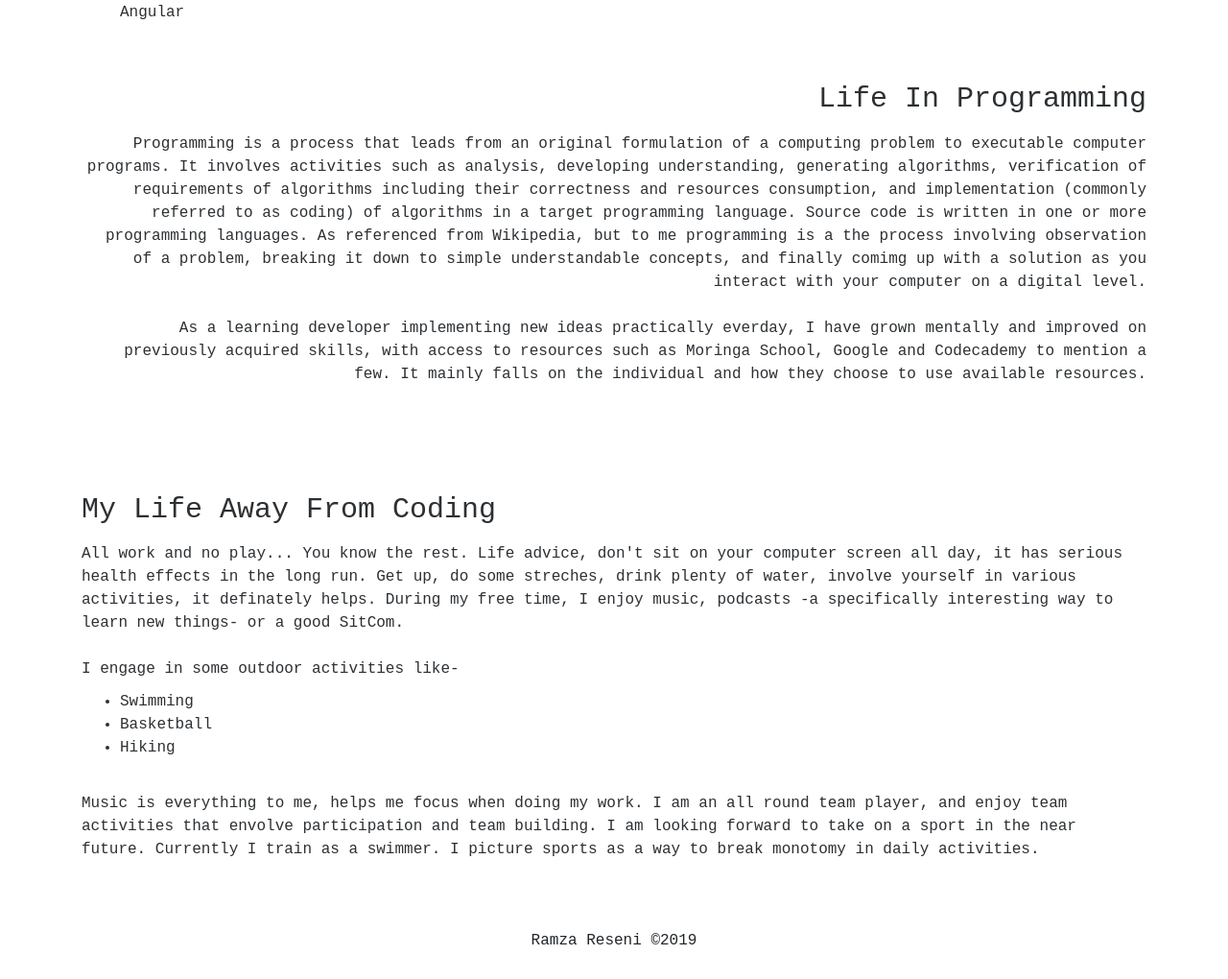
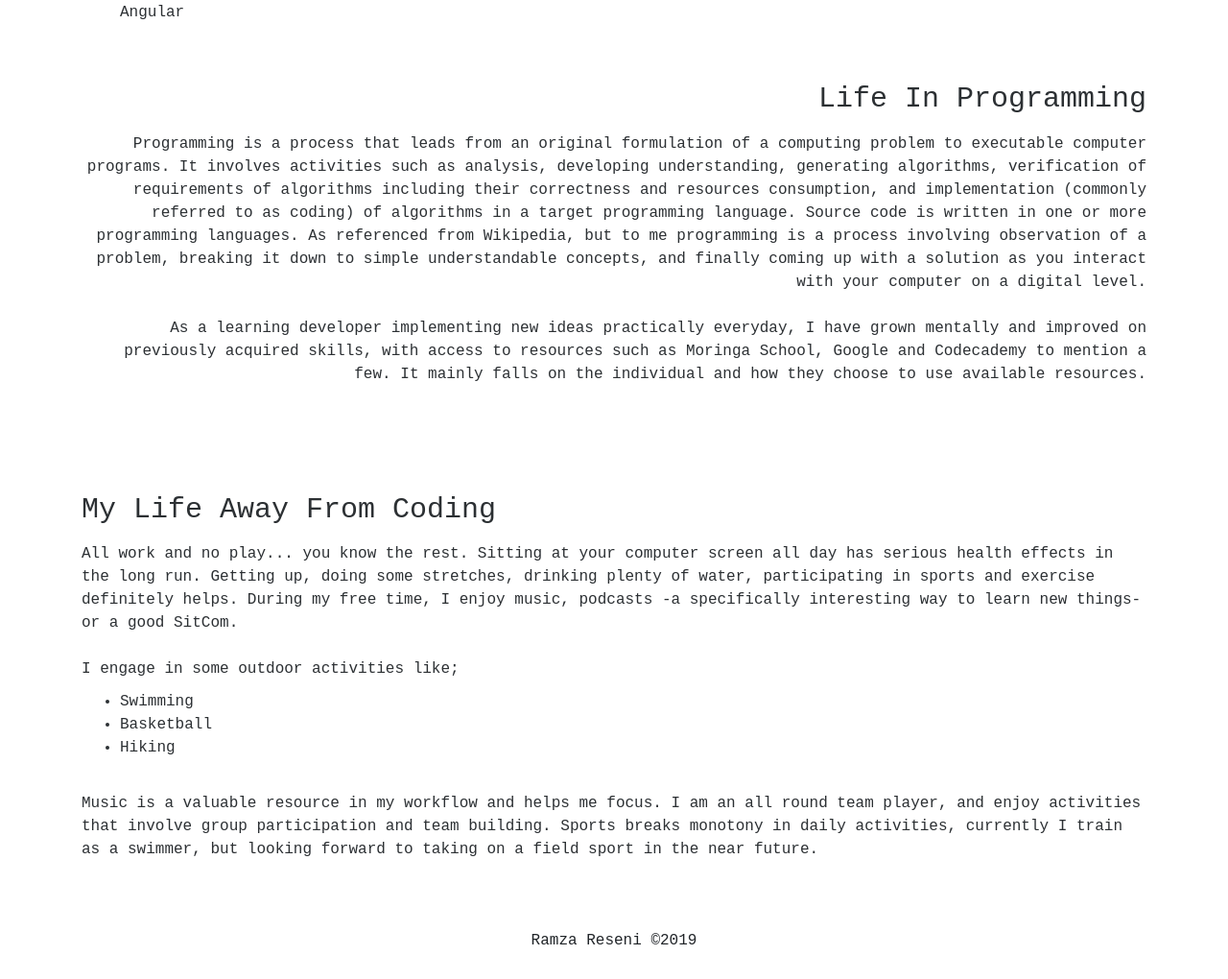
Before and after one commit to ramza007/Ramza.io, a Django app: page / in a window 1280 px wide; the page is wider, and only the part inside the window is pictured. Shown: the part 1502-2522 px from the top of that part at 96% size. Run offline with Django 3.2, Linux system fonts and the light colour scheme; some libraries are stand-ins or nearby versions; some web fonts are replaced.

Commit message:
- Remodeled about me details

```diff
--- a/portfolio/templates/index.html
+++ b/portfolio/templates/index.html
@@ -69,23 +69,26 @@
       <div class="life">
         <h2>Life In Programming</h2>
         <p>
-          Programming is a process that leads from an original formulation of a computing problem to executable computer programs. It involves activities such as analysis, developing understanding, generating algorithms, verification of requirements of algorithms including their correctness and resources consumption, and implementation (commonly referred to as coding) of algorithms in a target programming language. Source code is written in one or more programming languages. As referenced from Wikipedia, but to me programming is a the process involving observation of a problem, breaking it down to simple understandable concepts, and finally comimg up with a solution as you interact with your computer on a digital level.
+          Programming is a process that leads from an original formulation of a computing problem to executable computer programs. It involves activities such as analysis, developing understanding, generating algorithms, verification of requirements of algorithms including their correctness and resources consumption, and implementation (commonly referred to as coding) of algorithms in a target programming language. Source code is written in one or more programming languages. As referenced from Wikipedia, but to me programming is a process involving observation of a problem, breaking it down to simple understandable concepts, and finally coming up with a solution as you interact with your computer on a digital level.
           <br><br>
-          As a learning developer implementing new ideas practically everday, I have grown mentally and improved on previously acquired skills, with access to resources such as Moringa School, Google and Codecademy to mention a few. It mainly falls on the individual and how they choose to use available resources.
+          As a learning developer implementing new ideas practically everyday, I have grown mentally and improved on previously
+          acquired skills, with access to resources such as Moringa School, Google and Codecademy to mention a few. It mainly
+          falls on the individual and how they choose to use available resources.
         </p>
       </div>
         <div class="hobbies">
           <h3>My Life Away From Coding</h3>
           <p>
-            All work and no play... You know the rest. Life advice, don't sit on your computer screen all day, it has serious health effects in the long run. Get up, do some streches, drink plenty of water, involve yourself in various activities, it definately helps. During my free time, I enjoy music, podcasts -a specifically interesting way to learn new things- or a good SitCom. <br><br>
-            I engage in some outdoor activities like-
+            All work and no play... you know the rest. Sitting at your computer screen all day has serious health effects in the
+            long run. Getting up, doing some stretches, drinking plenty of water, participating in sports and exercise definitely helps. During my free time, I enjoy music, podcasts -a specifically interesting way to learn new things- or a good SitCom. <br><br>
+            I engage in some outdoor activities like;
             <ul>
               <li>Swimming</li>
               <li>Basketball</li>
               <li>Hiking</li>
             </ul>
             <br>
-            Music is everything to me, helps me focus when doing my work. I am an all round team player, and enjoy team activities that envolve participation and team building. I am looking forward to take on a sport in the near future. Currently I train as a swimmer. I picture sports as a way to break monotomy in daily activities.
+            Music is a valuable resource in my workflow and helps me focus. I am an all round team player, and enjoy activities that involve group participation and team building. Sports breaks monotony in daily activities, currently I train as a swimmer, but looking forward to taking on a field sport in the near future.
           </p>
         </div>
     </div>
```
